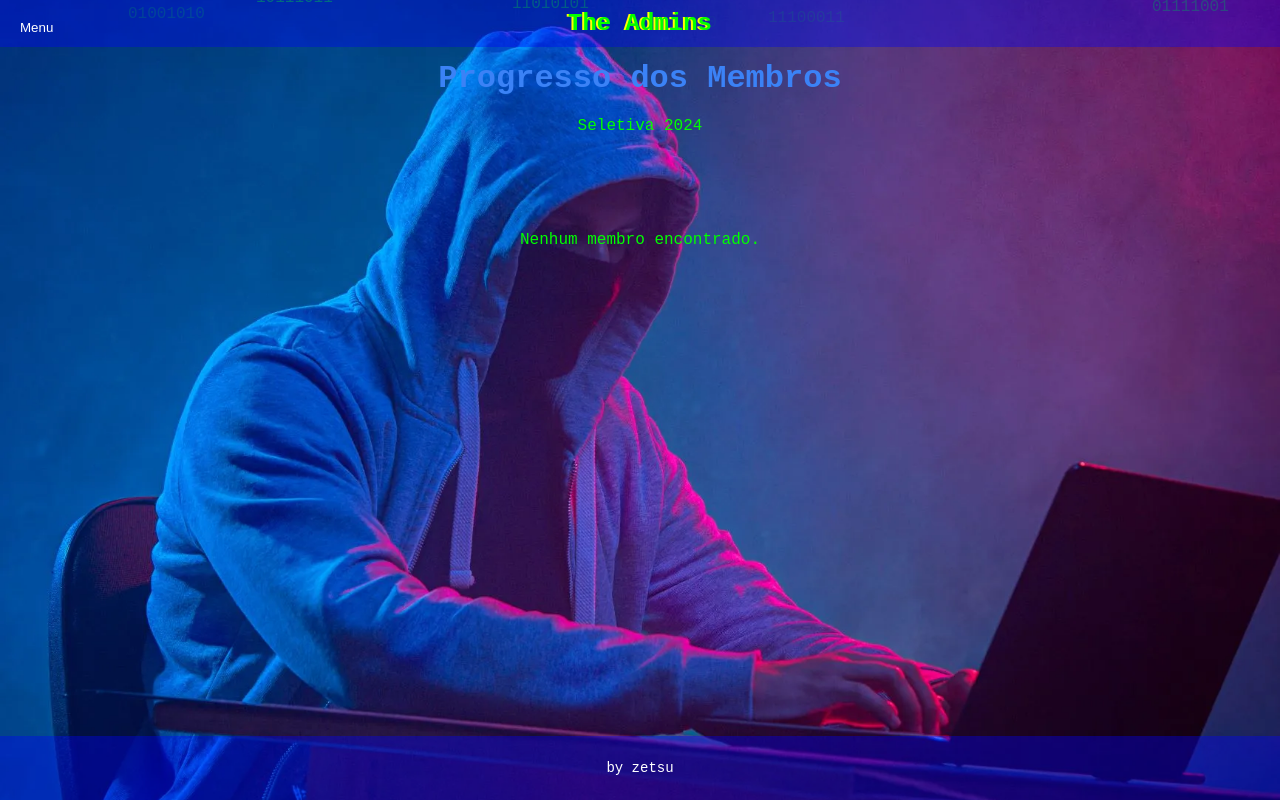
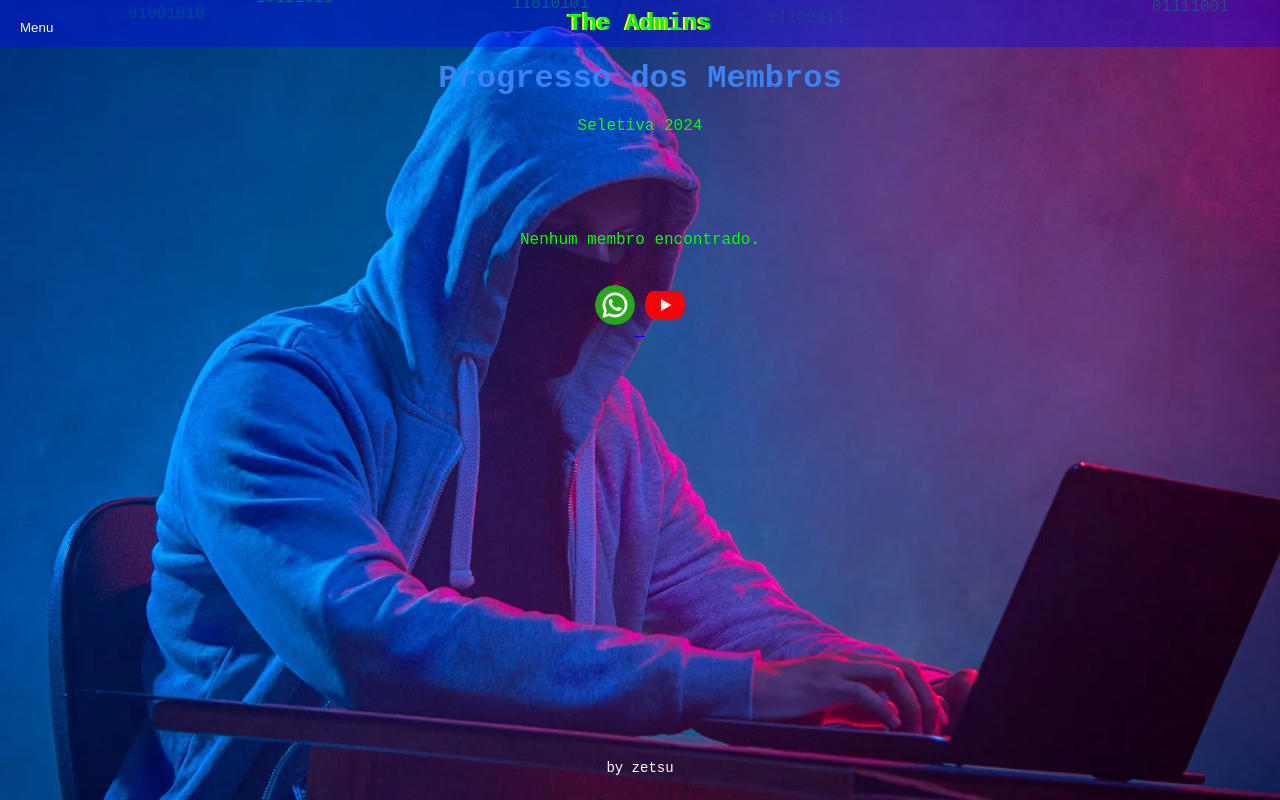
Before and after one commit to Gaah244/theadmis2, a Flask app: template templates/index.html in a window 1280 px wide. Run offline with Flask 3, Linux system fonts and the light colour scheme; the template is opened without the code that fills it, so the values that code supplies are empty.

Commit message:
Commit inicial

```diff
--- a/templates/index.html
+++ b/templates/index.html
@@ -16,10 +16,7 @@
             text-align: center;
             margin: 0;
             padding: 0;
-            display: flex;
-            flex-direction: column;
-            min-height: 100vh;
-            position: relative; /* Para a animação */
+
         }
         .top-bar {
             background-color: rgba(0, 0, 255, 0.37);
@@ -65,7 +62,7 @@
             display: block;
         }
         footer {
-            background-color: rgba(0, 0, 255, 0.37);
+            background-color: rgba(0, 0, 255, 0);
             padding: 10px 0;
             text-align: center;
             width: 100%;
@@ -167,6 +164,18 @@
                 font-size: 20px;
             }
         }
+        display: flex;
+            justify-content: center;
+            align-items: center;
+            height: 100vh; /* Altura total da janela */
+            margin: 0;
+            font-family: Arial, sans-serif;
+        .social-links {
+    display: flex;
+    justify-content: center; /* Centraliza os ícones sociais */
+    gap: 10px; /* Espaçamento entre os ícones */
+    align-items: center;
+}
     </style>
 </head>
 <body>
@@ -174,7 +183,9 @@
         <span class="title">The Admins</span>
         <button class="menu-button" onclick="toggleMenu()">Menu</button>
         <div class="menu">
-            <a href="missao" style="color: white; text-decoration: none;">Missões</a>
+            <a
+            href="missao"
+            style="color: white; text-decoration: none;">Missões</a>
         </div>
     </div>
 
@@ -214,6 +225,15 @@
             {% endfor %}
         </div>
     </div>
+    <div class="social-links">
+      <!-- Link para WhatsApp com logo -->
+      <a href="https://wa.me/55XXXXXXXXXXX" target="_blank">
+        <img src="static/img/whatsapp.png" alt="WhatsApp" style="width: 40px; height: 40px;">
+      </a>
+      <a
+        href="https://www.youtube.com/seucanal" target="_blank">
+        <img src="static/img/youtube.png" alt="YouTube" style="width: 40px; height: 40px;">
+    </a>
 
     <footer>
         <p>by zetsu</p>
--- a/templates/login.html
+++ b/templates/login.html
@@ -123,6 +123,7 @@
             <label>Senha:</label>
             <input type="password" name="password" required>
             <button type="submit">Entrar</button>
+            <footer>by zetsu</footer>
         </form>
     </div>
 </body>
--- a/templates/missoes.html
+++ b/templates/missoes.html
@@ -51,11 +51,17 @@
     <h1>Missões</h1>
     <ul>
         <li>Missão 1: Descrição da missão 1</li>
+        <p>exemplo de como ser feita</p>
         <li>Missão 2: Descrição da missão 2</li>
+        <p>exemplo de como ser feita</p>
         <li>Missão 3: Descrição da missão 3</li>
+        <p>exemplo de como ser feita</p>
         <li>Missão 4: Descrição da missão 4</li>
+        <p>exemplo de como ser feita</p>
         <li>Missão 5: Descrição da missão 5</li>
+        <p>exemplo de como ser feita</p>
     </ul>
     <a href="{{ url_for('index') }}">Voltar</a>
+    <footer>by zetsu</footer>
 </body>
 </html>
```
Also changed, not shown: membros.db, static/img/whatsapp.png (added), static/img/youtube.png (added).
